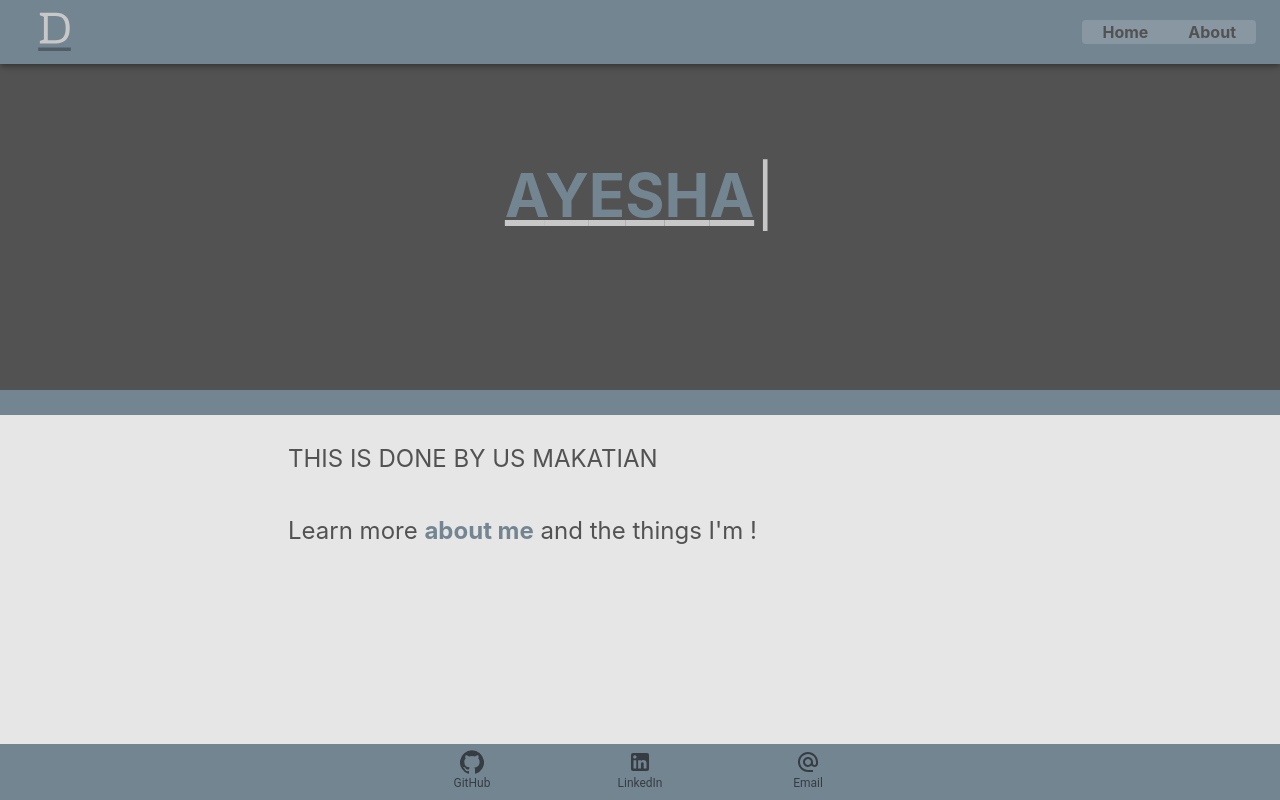
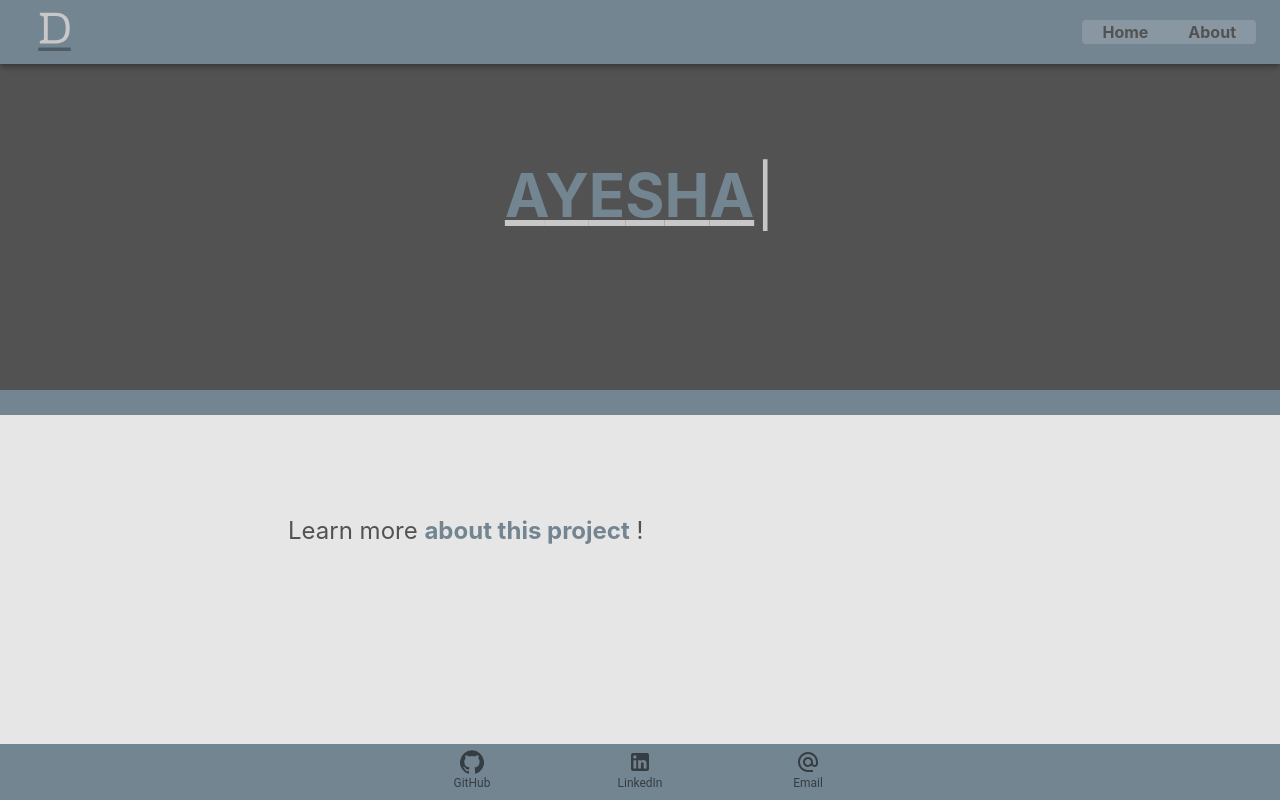
Before and after one commit to shahid98/aws, a React (Create React App) app: page / in a window 1280 px wide. Built offline with nearby package versions, Linux system fonts and the light colour scheme.

Commit message:
Update HomePageContents.js

```diff
--- a/src/pages/contents/HomePageContents.js
+++ b/src/pages/contents/HomePageContents.js
@@ -6,7 +6,7 @@ import {
 
 const HomePageContent = (
   <SupportingContentText>
-   THIS IS DONE  BY US MAKATIAN
+
     <br />
     <br />
     Learn more{" "}
@@ -27,9 +27,9 @@ const HomePageContent = (
         navLinkStylesLeave(e, "none", "#748492");
       }}
     >
-      about me
+      about this project
     </a>{" "}
-    and the things I'm{" "}
+
 
     !
   </SupportingContentText>
```
